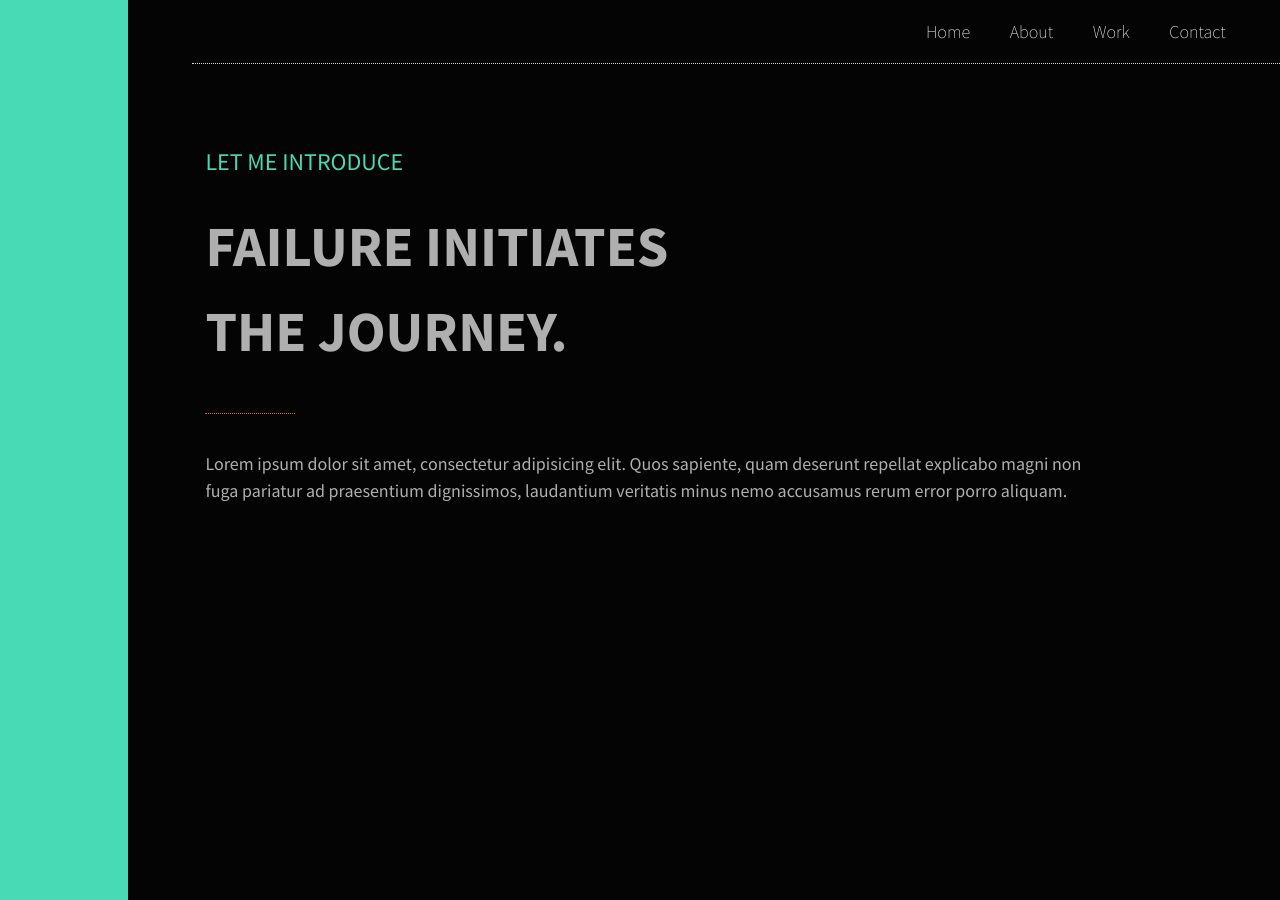
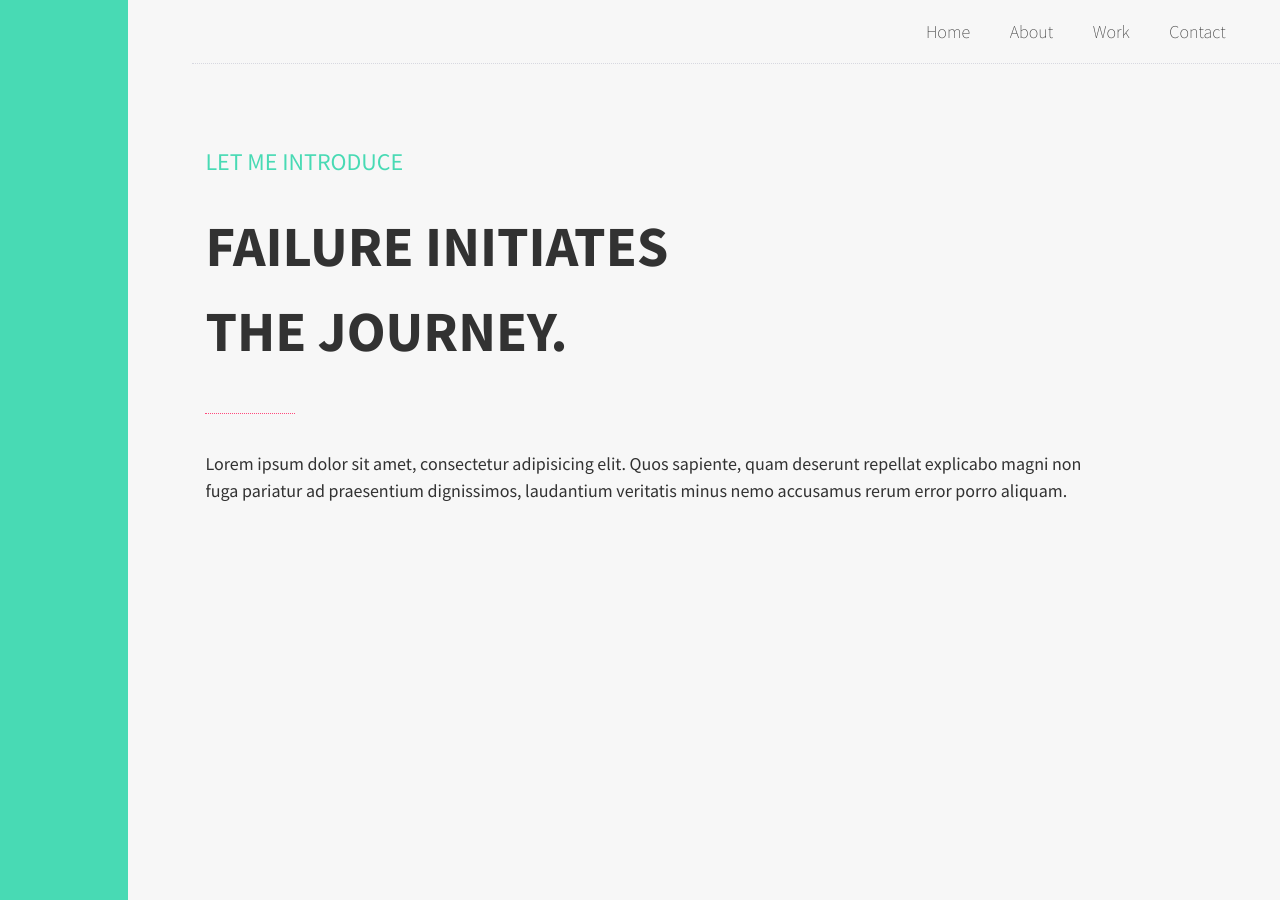
Before and after one commit to techtolentino/digital-card, a Jekyll site: the page built from about.md, in a window 1280 px wide. Built offline with Jekyll 4.4.1, drawn with Linux system fonts in a browser that asks for light colours.

Commit message:
went F7 on em

```diff
--- a/_sass/_config.scss
+++ b/_sass/_config.scss
@@ -10,8 +10,8 @@ $spacing-unit: 2em;
 
 // Colors
 $text-color: #323232;
-$background-color: #FDFDFD;
-$accent-color: #EB544D;
+$background-color: #F7F7F7;
+$accent-color: #FF4A7C;
 $cool-color: #48DAB4;
 $gray-color: #D7D8E0;
 $black-color: #040404;
--- a/_sass/_home.scss
+++ b/_sass/_home.scss
@@ -1,9 +1,9 @@
 .home {
     display: flex;
     justify-content: space-between;
-    background: $black-color;
+    background: $background-color;
     min-height: 100vh;
-    color: #AFAFAF;
+    color: $text-color;
 
     &--accent {
         width: 10%;
@@ -11,15 +11,13 @@
     }
 
     &--block {
-        background-blend-mode: multiply;
-        background-color: $text-color;
         width: 35%;
-        background-image: url('../assets/ran2016.png');
+        background-image: url('../assets/ran-2016-mod.png');
         background-size: cover;
     }
 
     &--content {
-        background-color: $black-color;
+        background-color: $background-color;
         width: 50%;
         padding: 0 2em;
         align-self: center;
@@ -55,13 +53,13 @@
         }
 
         &--content {
-            background-image: url('../assets/ran2016.png');
+            background-image: url("../assets/ran-2016-mod.png");
             width: 100%;
             flex-grow: 1;
             background-size: cover;
-            background-blend-mode: multiply;
-            background-color: darken($text-color, 10%);
             padding: 0;
+            background-color: rgba(247, 247, 247, 0.55);
+            background-blend-mode: screen;
         }
 
     }
--- a/_sass/_navigation.scss
+++ b/_sass/_navigation.scss
@@ -4,7 +4,7 @@ header {
     width: 100%;
     right: 0;
     border-bottom: 1px dotted $gray-color;
-    background-color: $black-color;
+    background-color: $background-color;
 }
 
 .nav {
@@ -14,7 +14,7 @@ header {
 
     &--item {
         display: inline-block;
-        color: $background-color;
+        color: $text-color;
         font-weight: 300;
 
         &:not(:last-child) {
@@ -23,7 +23,7 @@ header {
     }
 
     &--link {
-        color: $background-color;
+        color: $text-color;
         text-decoration: none;
 
         &:hover {
@@ -37,6 +37,7 @@ header {
 @include media-query($medium-screen) {
     header {
         max-width: 90.5%;
+        background-color: #FCFCFC;
     }
 
     .nav {
--- a/_sass/_page.scss
+++ b/_sass/_page.scss
@@ -1,7 +1,7 @@
 .page {
-    background: $black-color;
+    background: $background-color;
     min-height: 100vh;
-    color: #AFAFAF;
+    color: $text-color;
     display: flex;
 
     &--accent {
```
Also changed, not shown: 4 other files.
